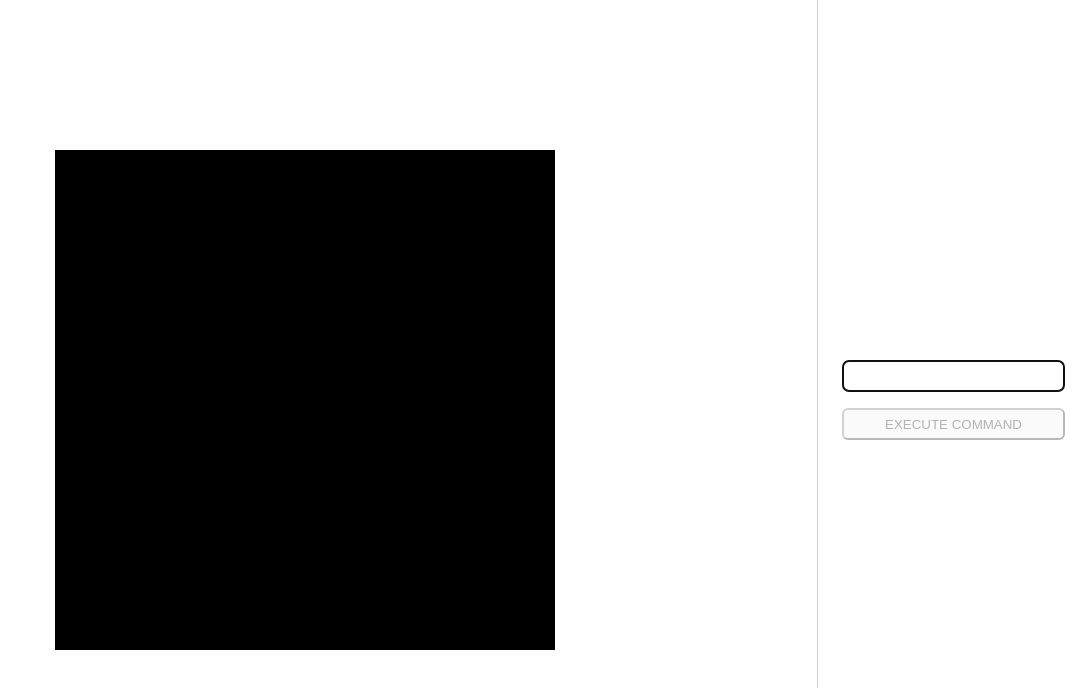
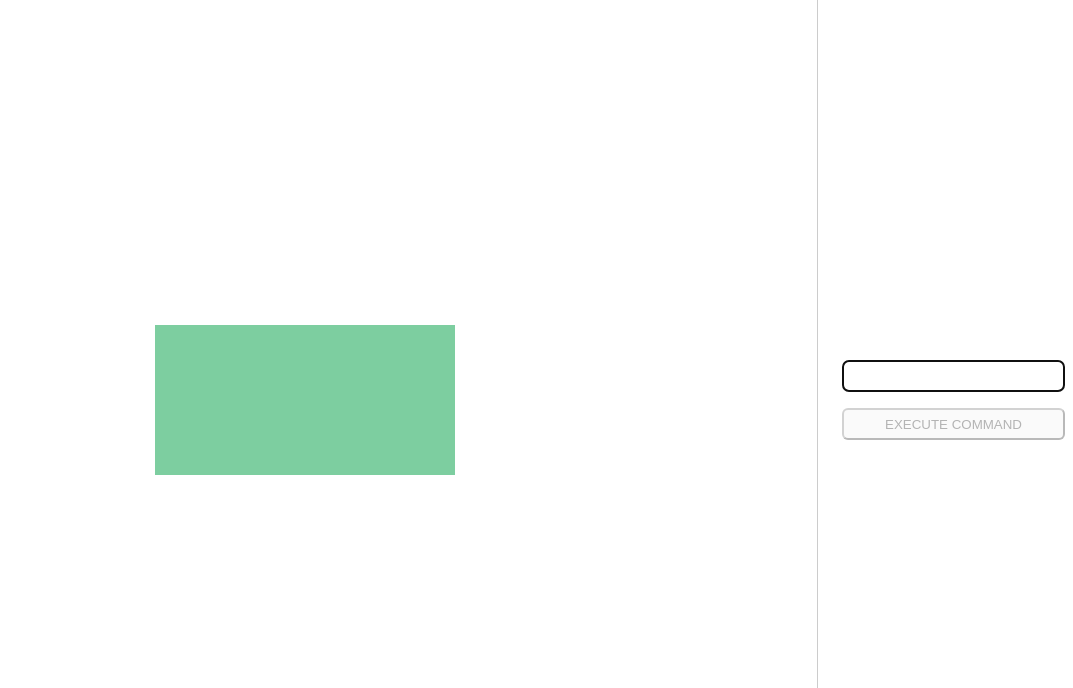
Before and after one commit to ziggleton/roboto, a React (Create React App) app: page / in a window 1280 px wide. Shown: the top 688 px of the page, without its empty margins (207-1280 px from the left). Built offline with nearby package versions, Linux system fonts and the light colour scheme.

Commit message:
refactored canvas, no more duplicate re-renders

```diff
--- a/src/components/canvas/Canvas.js
+++ b/src/components/canvas/Canvas.js
@@ -3,38 +3,45 @@ import Robot from '../robot/Robot';
 import { getCommandObject } from '../../lib';
 import { useRef, useEffect } from 'react';
 
-const Canvas = ({ command, draw }) => {
+const Canvas = ({ command, height, width }) => {
   const canvasref = useRef(null);
   const robot = useRef(null);
   const context = useRef(null);
   const cmd = useRef(null);
+  const canvas = useRef(null);
 
   useEffect(() => {
     // get canvas context
-    const canvas = canvasref.current;
-    context.value = canvas.getContext('2d');
-    // draw the canvas on the screen
-    if (!context.value) return;
-    draw(context.value);
-    // get commandObject from the command
-    if (!command) return;
-    cmd.value = getCommandObject(command);
-    if (!cmd.value) return;
-    if (cmd.value.trigger === 'PLACE' && !robot.value) {
-      robot.value = new Robot({ context: context.value, cmd: cmd.value });
-    }
-    if (!robot.value) return;
-    robot.value.command = { ...cmd.value };
+    canvas.current = canvasref.current;
+    context.current = canvas.current.getContext('2d');
+    if (!context.current) return;
+    clearCanvas();
+
     const animateRobot = () => {
-      window.requestAnimationFrame(animateRobot);
-      context.value.fillStyle = 'black';
-      context.value.fillRect(0, 0, canvas.width, canvas.height);
-      robot.value._UPDATE();
+      requestAnimationFrame(animateRobot);
+      clearCanvas();
+      robot.current.rDegrees = null;
+      robot.current.velocity = null;
+      robot.current.command = { ...cmd.current };
+      robot.current._UPDATE();
     };
 
+    if (!command) return;
+    // get commandObject from the command
+    cmd.current = getCommandObject(command);
+
+    if (!cmd.current) return;
+    if (!robot.current && cmd.current.trigger === 'PLACE') {
+      robot.current = new Robot({ context: context.current, cmd: cmd.current });
+    }
     animateRobot();
-  }, [draw, command]);
+  }, [command]);
 
-  return <canvas id='terrain' ref={canvasref} />;
+  const clearCanvas = () => {
+    context.current.fillStyle = '#7DCEA0';
+    context.current.fillRect(0, 0, canvas.current.width, canvas.current.height);
+  };
+
+  return <canvas id='terrain' ref={canvasref} height={height} width={width} />;
 };
 export default Canvas;
```
